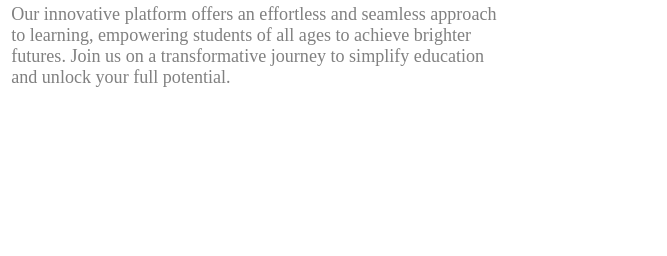
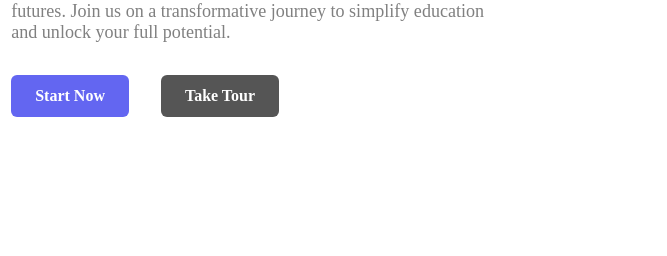
Before and after one commit to mdyhakash/website, a plain HTML site: page index.html in a window 1280 px wide. Shown: the part 456-712 px from the top of the page, 0-667 px from the left. Drawn offline with Linux system fonts and the light colour scheme.

Commit message:
Add button group with 'Start Now' and 'Take Tour' options

```diff
--- a/index.html
+++ b/index.html
@@ -39,6 +39,10 @@
             futures. Join us on a transformative journey to simplify education
             and unlock your full potential.
           </p>
+          <div class="btn-group">
+            <a href="#" class="start-btn">Start Now</a>
+            <a href="#" class="tour-btn">Take Tour</a>
+          </div>
         </div>
         <div class="content-right">
           <div class="image-container">
--- a/style.css
+++ b/style.css
@@ -143,6 +143,31 @@ body {
   font-size: 1.13rem;
 }
 
+.btn-group {
+  display: flex;
+  gap: 2rem;
+  padding: 1rem;
+  margin-top: 1rem;
+  align-items: center;
+  justify-content: center;
+}
+
+.start-btn,
+.tour-btn {
+  text-decoration: none;
+  border: none;
+  border-radius: 0.375rem;
+  background-color: var(--primary-color);
+  color: var(--backgroun-color);
+  padding: 0.75rem 1.5rem;
+  font-size: 1rem;
+  font-weight: 600;
+}
+
+.tour-btn {
+  background-color: var(--dark-gray);
+}
+
 .content-right {
   display: flex;
   align-items: center;
@@ -183,6 +208,10 @@ body {
     font-size: 1.13rem;
     width: 78%;
   }
+  .btn-group {
+    justify-content: start;
+    padding-left: 0;
+  }
 
   .image-container {
     height: 67vh;
```
